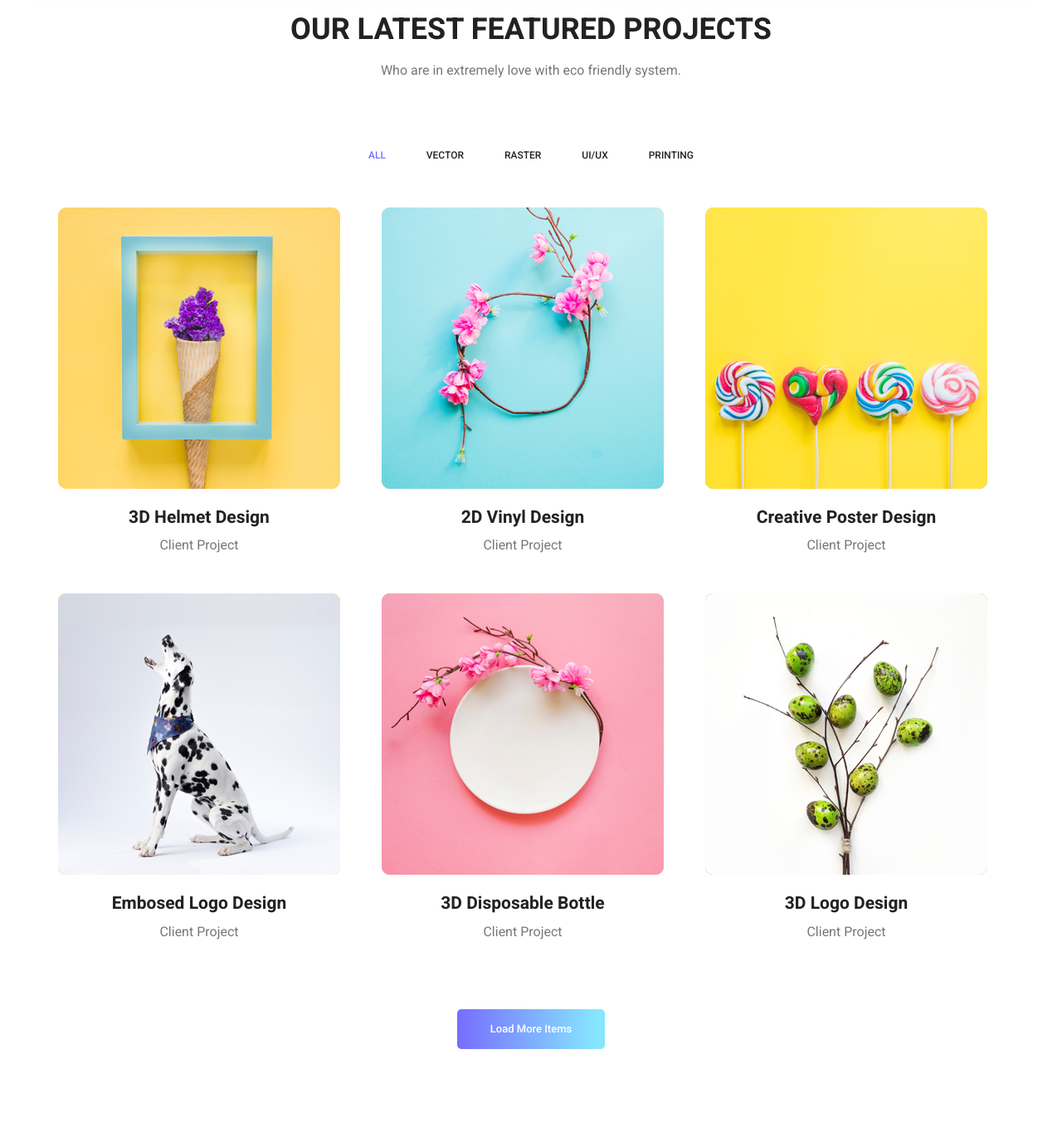
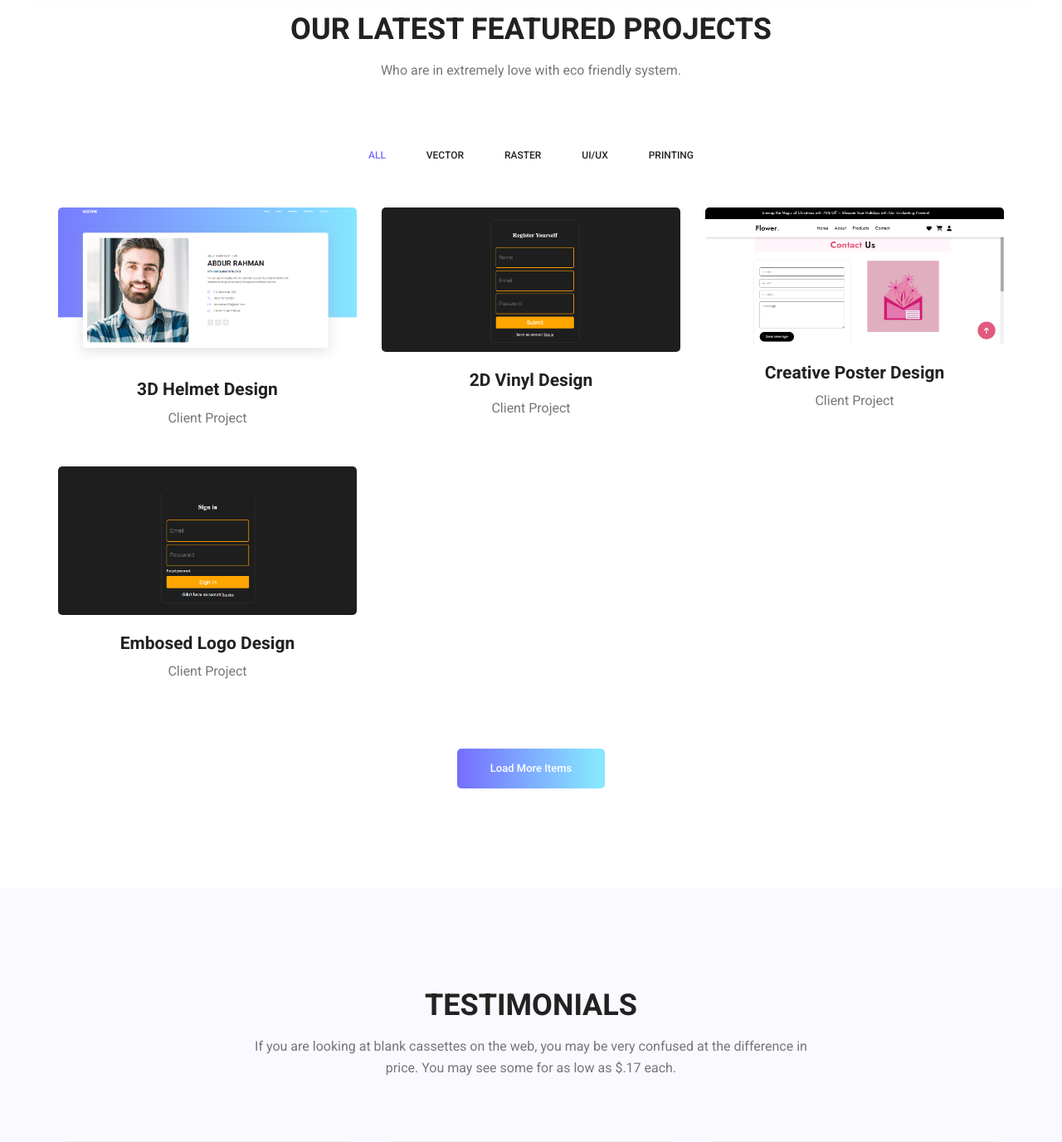
Before and after one commit to rahmansaeed-dev/my-portfolio-website, a Django app: page /protfolio/ in a window 1280 px wide. Shown: the part 586-1962 px from the top of the page at 83% size. Run offline with Django 4.2, Linux system fonts and the light colour scheme; some libraries are stand-ins or nearby versions.

Commit message:
add portfolio pictures

```diff
--- a/portfolio/templates/portfolio.html
+++ b/portfolio/templates/portfolio.html
@@ -47,8 +47,8 @@
         			<div class="col-lg-4 col-md-4 col-sm-6 brand manipul design print">
         				<div class="h_gallery_item">
         					<div class="g_img_item">
-        						<img class="img-fluid" src="{% static 'img/gallery/project-1.jpg' %}" alt="">
-        						<a class="light" href="{% static 'img/gallery/project-1.jpg' %}"><img src="{% static 'img/gallery/icon.png' %}" alt=""></a>
+        						<img class="img-fluid" src="{% static 'img/gallery/Screenshot5.png' %}" alt="">
+        						<a class="light" href="{% static 'img/gallery/Screenshot5.png' %}"><img src="{% static 'img/gallery/icon.png' %}" alt=""></a>
         					</div>
         					<div class="g_item_text">
         						<h4>3D Helmet Design</h4>
@@ -59,8 +59,8 @@
         			<div class="col-lg-4 col-md-4 col-sm-6 brand manipul creative">
         				<div class="h_gallery_item">
         					<div class="g_img_item">
-        						<img class="img-fluid" src="{% static 'img/gallery/project-2.jpg' %}" alt="">
-        						<a class="light" href="{% static 'img/gallery/project-2.jpg' %}"><img src="{% static 'img/gallery/icon.png' %}" alt=""></a>
+        						<img class="img-fluid" src="{% static 'img/gallery/Screenshot4.png' %}" alt="">
+        						<a class="light" href="{% static 'img/gallery/Screenshot4.png' %}"><img src="{% static 'img/gallery/icon.png' %}" alt=""></a>
         					</div>
         					<div class="g_item_text">
         						<h4>2D Vinyl Design</h4>
@@ -71,8 +71,8 @@
         			<div class="col-lg-4 col-md-4 col-sm-6 manipul creative design print">
         				<div class="h_gallery_item">
         					<div class="g_img_item">
-        						<img class="img-fluid" src="{% static 'img/gallery/project-3.jpg' %}" alt="">
-        						<a class="light" href="{% static 'img/gallery/project-3.jpg' %}"><img src="{% static 'img/gallery/icon.png' %}" alt=""></a>
+        						<img class="img-fluid" src="{% static 'img/gallery/Screenshot2.png' %}" alt="">
+        						<a class="light" href="{% static 'img/gallery/Screenshot2.png' %}"><img src="{% static 'img/gallery/icon.png' %}" alt=""></a>
         					</div>
         					<div class="g_item_text">
         						<h4>Creative Poster Design</h4>
@@ -83,8 +83,8 @@
         			<div class="col-lg-4 col-md-4 col-sm-6 brand creative print">
         				<div class="h_gallery_item">
         					<div class="g_img_item">
-        						<img class="img-fluid" src="{% static 'img/gallery/project-4.jpg' %}" alt="">
-        						<a class="light" href="{% static 'img/gallery/project-4.jpg' %}"><img src="{% static 'img/gallery/icon.png' %}" alt=""></a>
+        						<img class="img-fluid" src="{% static 'img/gallery/Screenshot3.png' %}" alt="">
+        						<a class="light" href="{% static 'img/gallery/Screenshot3.png' %}"><img src="{% static 'img/gallery/icon.png' %}" alt=""></a>
         					</div>
         					<div class="g_item_text">
         						<h4>Embosed Logo Design</h4>
@@ -92,30 +92,7 @@
         					</div>
         				</div>
         			</div>
-        			<div class="col-lg-4 col-md-4 col-sm-6 brand manipul design">
-        				<div class="h_gallery_item">
-        					<div class="g_img_item">
-        						<img class="img-fluid" src="{% static 'img/gallery/project-5.jpg' %}" alt="">
-        						<a class="light" href="{% static 'img/gallery/project-5.jpg' %}"><img src="{% static 'img/gallery/icon.png' %}" alt=""></a>
-        					</div>
-        					<div class="g_item_text">
-        						<h4>3D Disposable Bottle</h4>
-        						<p>Client Project</p>
-        					</div>
-        				</div>
-        			</div>
-        			<div class="col-lg-4 col-md-4 col-sm-6 brand creative">
-        				<div class="h_gallery_item">
-        					<div class="g_img_item">
-        						<img class="img-fluid" src="{% static 'img/gallery/project-6.jpg' %}" alt="">
-        						<a class="light" href="{% static 'img/gallery/project-6.jpg' %}"><img src="{% static 'img/gallery/icon.png' %}" alt=""></a>
-        					</div>
-        					<div class="g_item_text">
-        						<h4>3D Logo Design</h4>
-        						<p>Client Project</p>
-        					</div>
-        				</div>
-        			</div>
+
         		</div>
         		<div class="more_btn">
         			<a class="main_btn" href="#">Load More Items</a>
```
Also changed, not shown: portfolio/static/img/gallery/Screenshot2.png (added), portfolio/static/img/gallery/Screenshot3.png (added), portfolio/static/img/gallery/Screenshot4.png (added), portfolio/static/img/gallery/Screenshot5.png (added).
